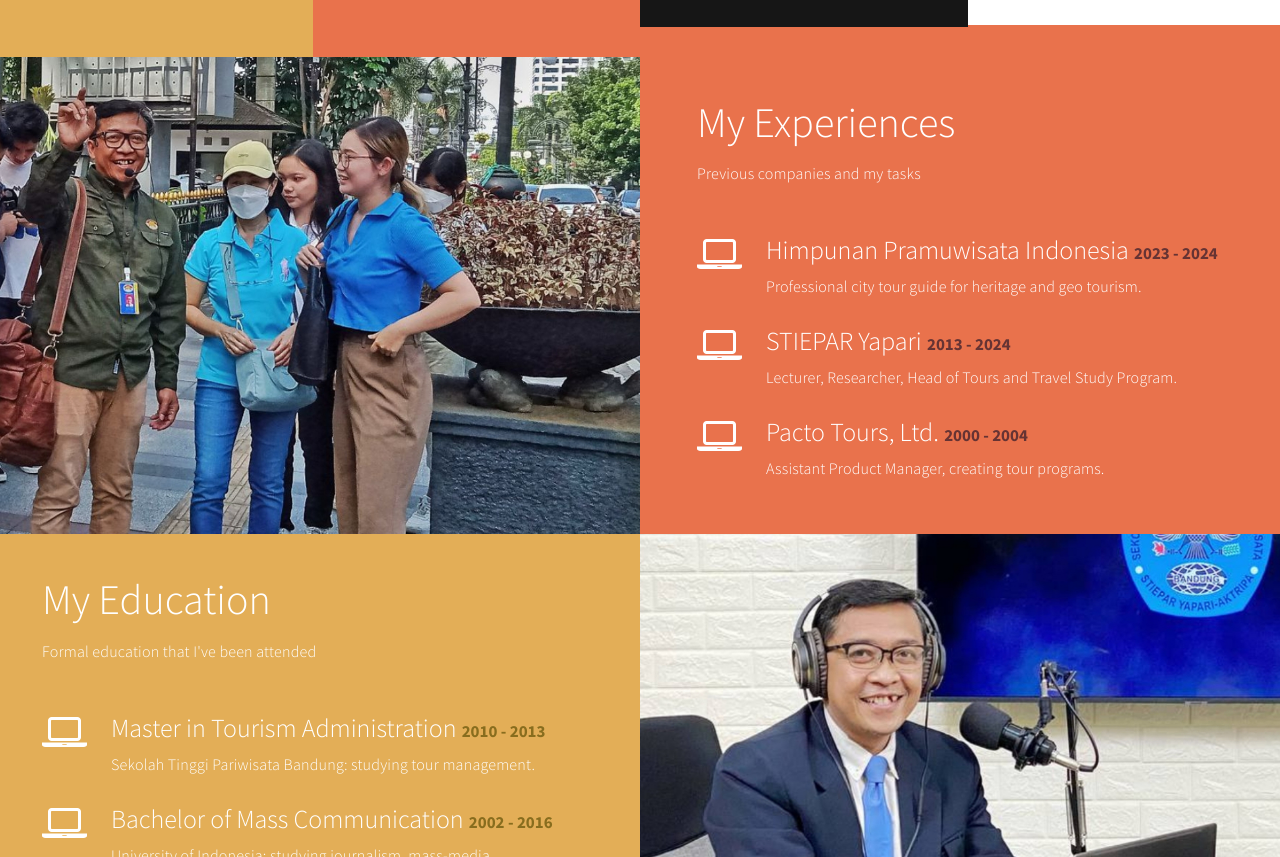
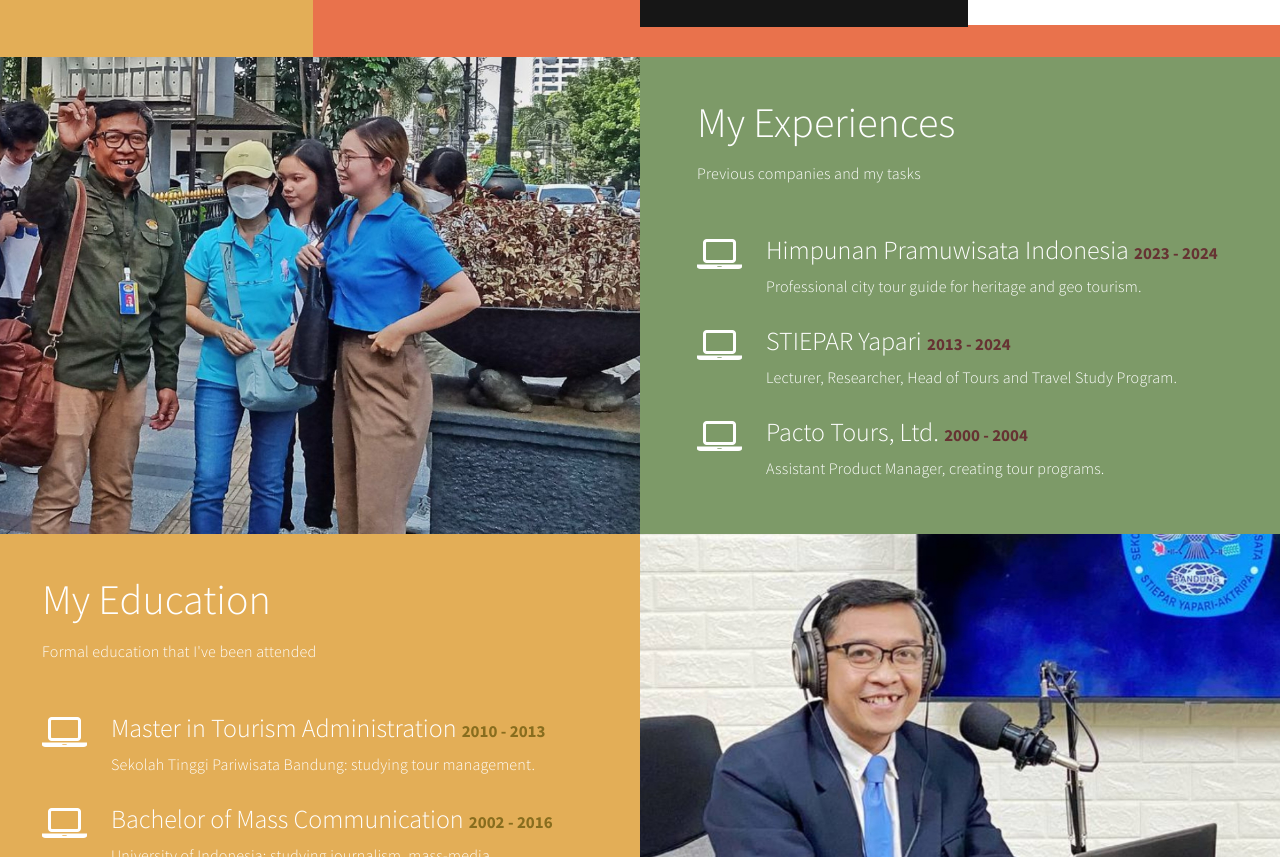
Before and after one commit to adrian-agoes/adrianagoes, a plain HTML site: page index.html in a window 1280 px wide. Shown: the part 1643-2500 px from the top of the page. Drawn offline with Linux system fonts and the light colour scheme.

Commit message:
Update templatemo-style.css
146 color changed to #7D9A68

```diff
--- a/css/templatemo-style.css
+++ b/css/templatemo-style.css
@@ -143,7 +143,7 @@ footer {
 
 #experience,
 #education {
-  background: #E9724C;
+  background: #7D9A68;
 }
 
 .background-image {
```
